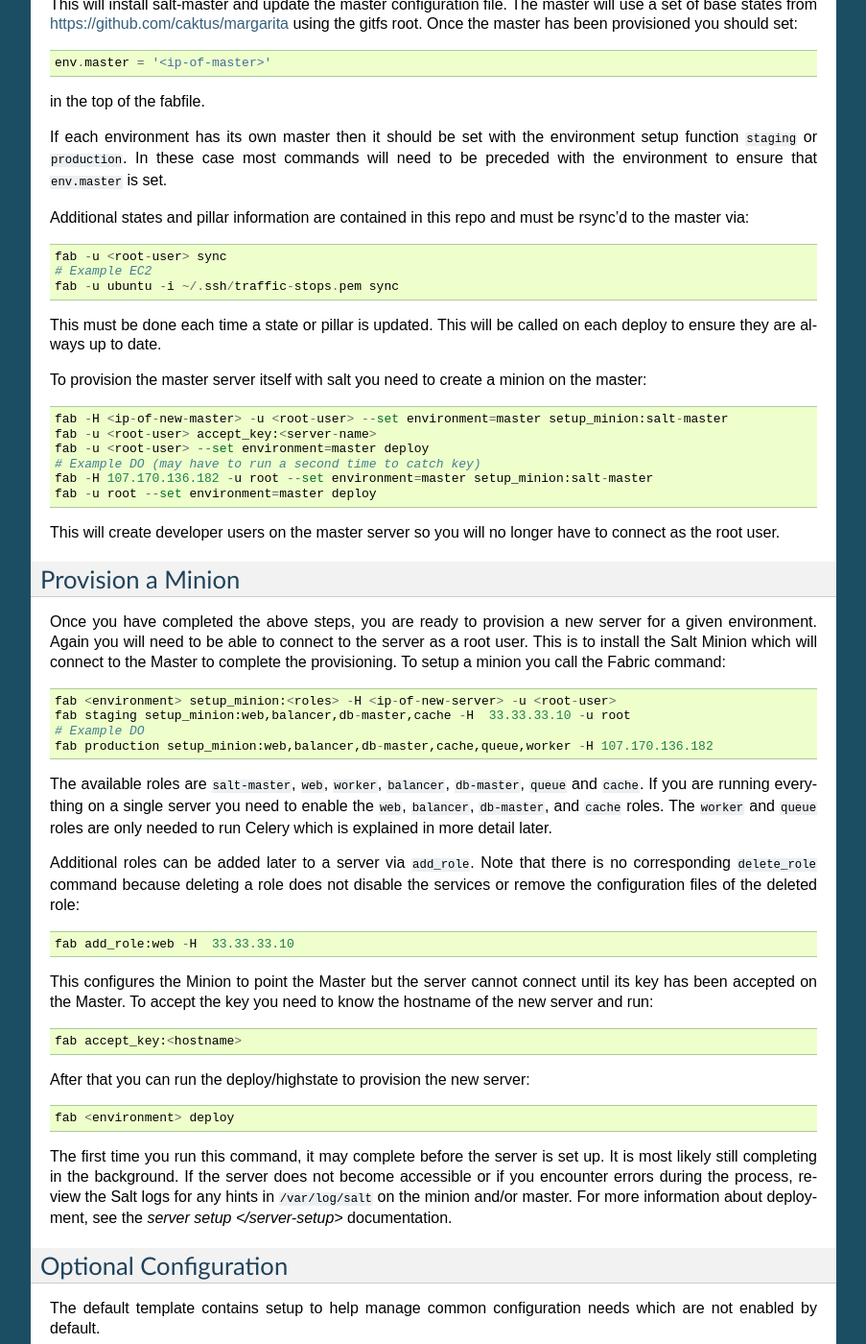
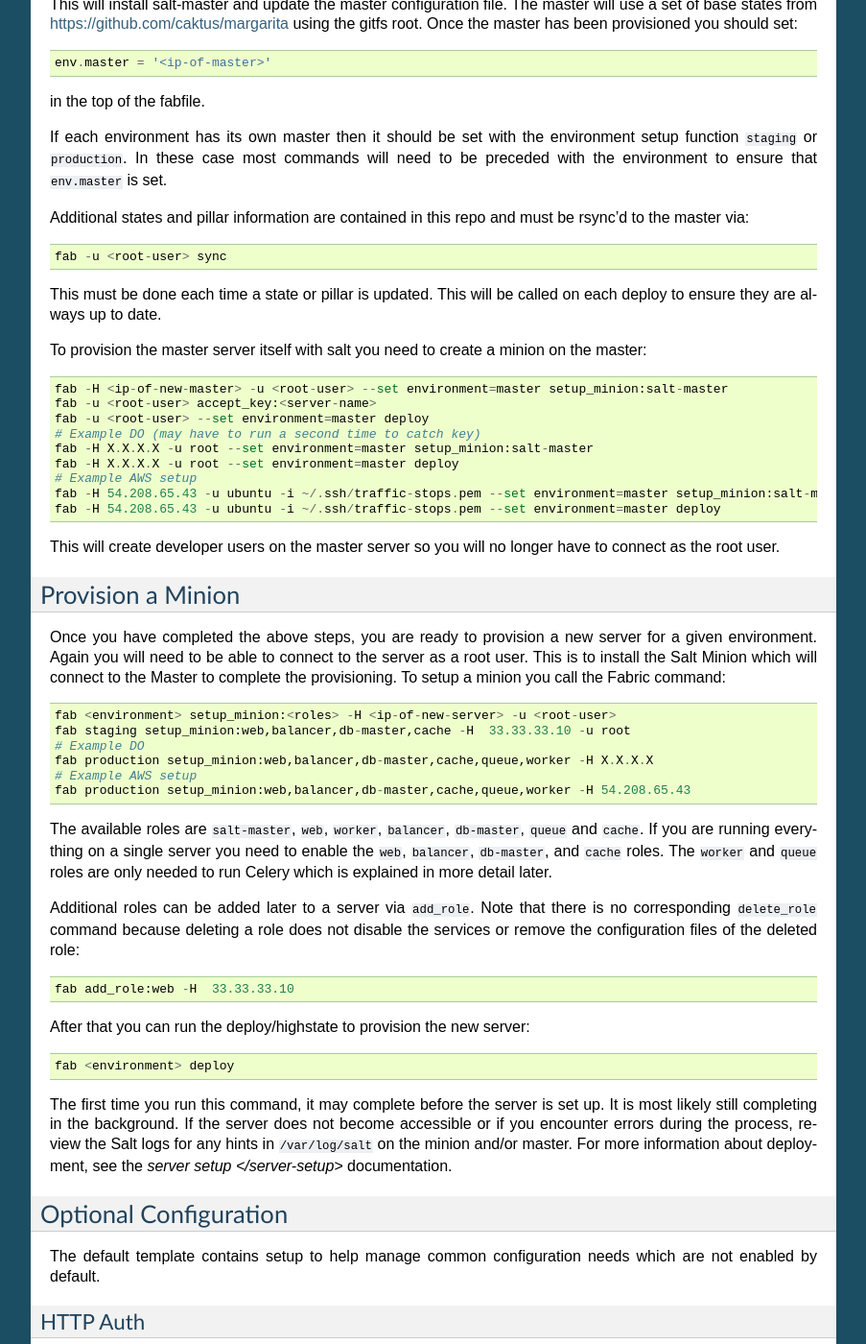
Before and after one commit to OpenDataPolicingNC/Traffic-Stops, a Sphinx documentation site: the page built from docs/provisioning.rst, in a window 1280 px wide and 1400 px high, scrolled down 2791 px. Shown: the whole window at 96% size, without its empty margins (198-1101 px from the left). Built offline with Sphinx 7.4.7, drawn with Linux system fonts in a browser that asks for light colours; some of the changed text lies outside the part shown.

Commit message:
restore nginx conf; deploy to AWS

```diff
--- a/docs/provisioning.rst
+++ b/docs/provisioning.rst
@@ -152,10 +152,10 @@
     fab -H <fresh-server-ip> -u <root-user> setup_master
     # Example of provisioning 33.33.33.10 as the Salt Master
     fab -H 33.33.33.10 -u root setup_master
-    # Example EC2 setup
+    # Example DO setup
+    fab -H X.X.X.X -u root setup_master
+    # Example AWS setup
     fab -H 54.208.65.43 -u ubuntu -i ~/.ssh/traffic-stops.pem setup_master
-    # Example DO setup
-    fab -H 162.243.232.86 -u root setup_master
 
 This will install salt-master and update the master configuration file. The master will use a
 set of base states from https://github.com/caktus/margarita using the gitfs root. Once the master
@@ -172,8 +172,6 @@
 Additional states and pillar information are contained in this repo and must be rsync'd to the master via::
 
     fab -u <root-user> sync
-    # Example EC2
-    fab -u ubuntu -i ~/.ssh/traffic-stops.pem sync
 
 This must be done each time a state or pillar is updated. This will be called on each deploy to
 ensure they are always up to date.
@@ -184,8 +182,11 @@
     fab -u <root-user> accept_key:<server-name>
     fab -u <root-user> --set environment=master deploy
     # Example DO (may have to run a second time to catch key)
-    fab -H 107.170.136.182 -u root --set environment=master setup_minion:salt-master
-    fab -u root --set environment=master deploy
+    fab -H X.X.X.X -u root --set environment=master setup_minion:salt-master
+    fab -H X.X.X.X -u root --set environment=master deploy
+    # Example AWS setup
+    fab -H 54.208.65.43 -u ubuntu -i ~/.ssh/traffic-stops.pem --set environment=master setup_minion:salt-master
+    fab -H 54.208.65.43 -u ubuntu -i ~/.ssh/traffic-stops.pem --set environment=master deploy
 
 This will create developer users on the master server so you will no longer have to connect
 as the root user.
@@ -202,7 +203,9 @@
     fab <environment> setup_minion:<roles> -H <ip-of-new-server> -u <root-user>
     fab staging setup_minion:web,balancer,db-master,cache -H  33.33.33.10 -u root
     # Example DO
-    fab production setup_minion:web,balancer,db-master,cache,queue,worker -H 107.170.136.182
+    fab production setup_minion:web,balancer,db-master,cache,queue,worker -H X.X.X.X
+    # Example AWS setup
+    fab production setup_minion:web,balancer,db-master,cache,queue,worker -H 54.208.65.43
 
 The available roles are ``salt-master``, ``web``, ``worker``, ``balancer``, ``db-master``,
 ``queue`` and ``cache``. If you are running everything on a single server you need to enable
@@ -214,12 +217,6 @@
 remove the configuration files of the deleted role::
 
     fab add_role:web -H  33.33.33.10
-
-This configures the Minion to point the Master but the server cannot connect until its key
-has been accepted on the Master. To accept the key you need to know the hostname of the
-new server and run::
-
-    fab accept_key:<hostname>
 
 After that you can run the deploy/highstate to provision the new server::
 
--- a/fabfile.py
+++ b/fabfile.py
@@ -23,7 +23,7 @@
 )
 
 # This assumes a single master for both staging and production
-env.master = '107.170.136.182'
+env.master = '54.208.65.43'
 
 
 @task
```
Also changed, not shown: other parts of docs/provisioning.rst (+3 -3 lines), 2 other files.
